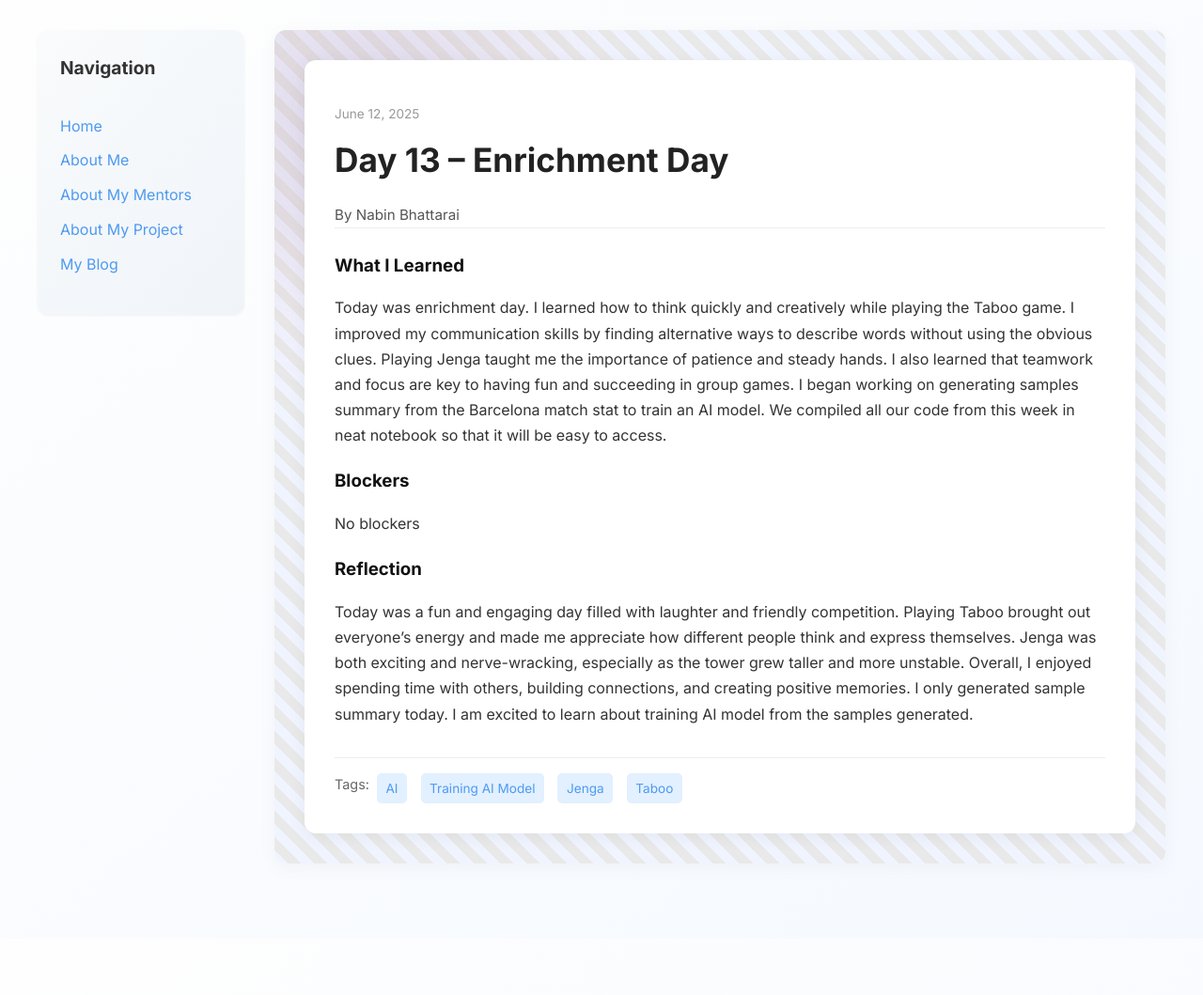
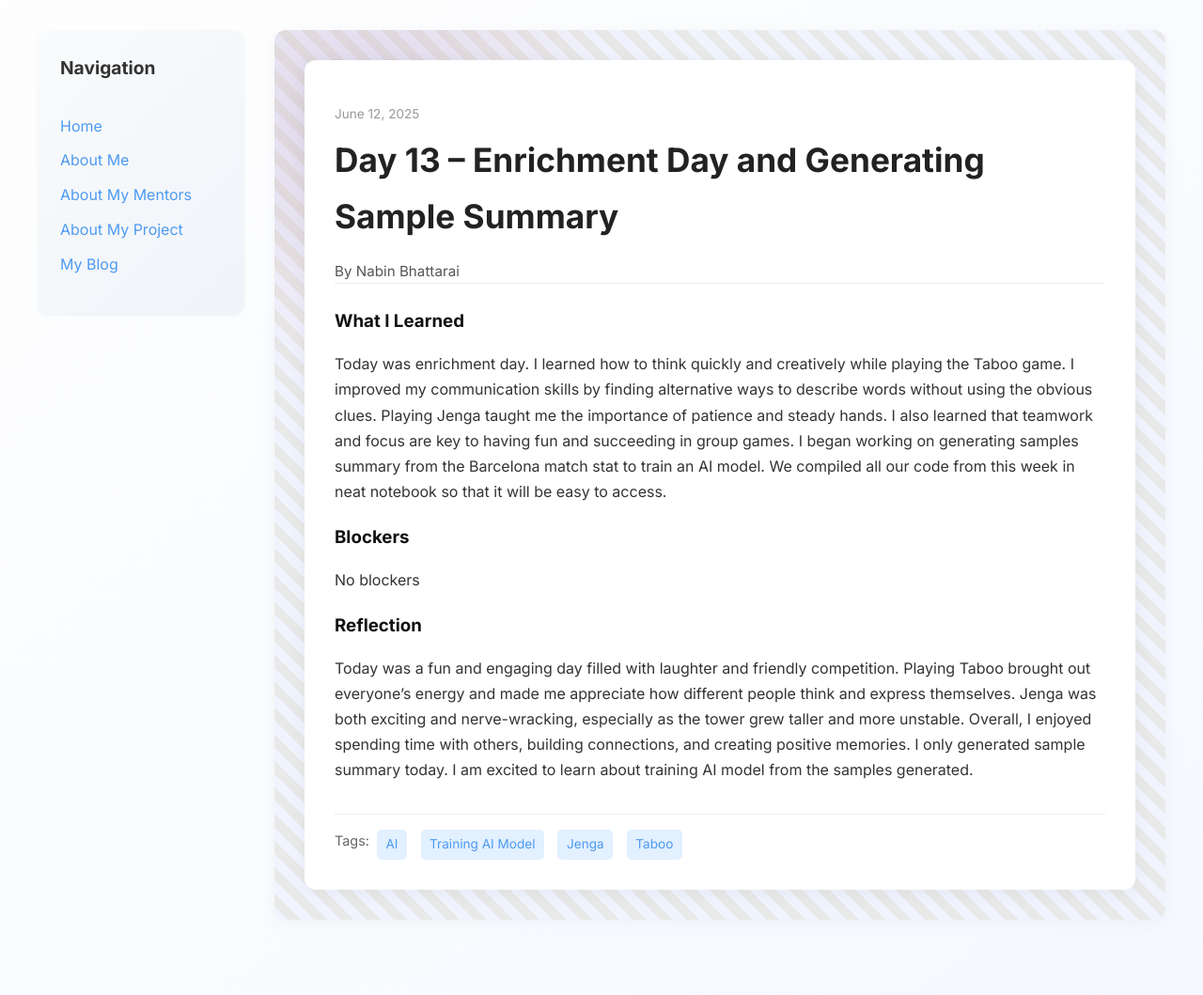
Before and after one commit to bhattarainabin2055/bhattarainabin2055.github.io, a Jekyll site: the page built from _posts/2025-06-12-day-13.md, in a window 1280 px wide. Shown: the whole page at 94% size. Built offline with Jekyll 4.4.1, drawn with Linux system fonts in a browser that asks for light colours; before the commit the page ends 999 px from its top, so only the background shows below that.

Commit message:
Update 2025-06-12-day-13.md

```diff
--- a/_posts/2025-06-12-day-13.md
+++ b/_posts/2025-06-12-day-13.md
@@ -1,6 +1,6 @@
 ---
 layout: post
-title: "Day 13 – Enrichment Day"
+title: "Day 13 – Enrichment Day and Generating Sample Summary"
 date: 2025-06-12
 author: Nabin Bhattarai
 permalink: /day13.html
```
